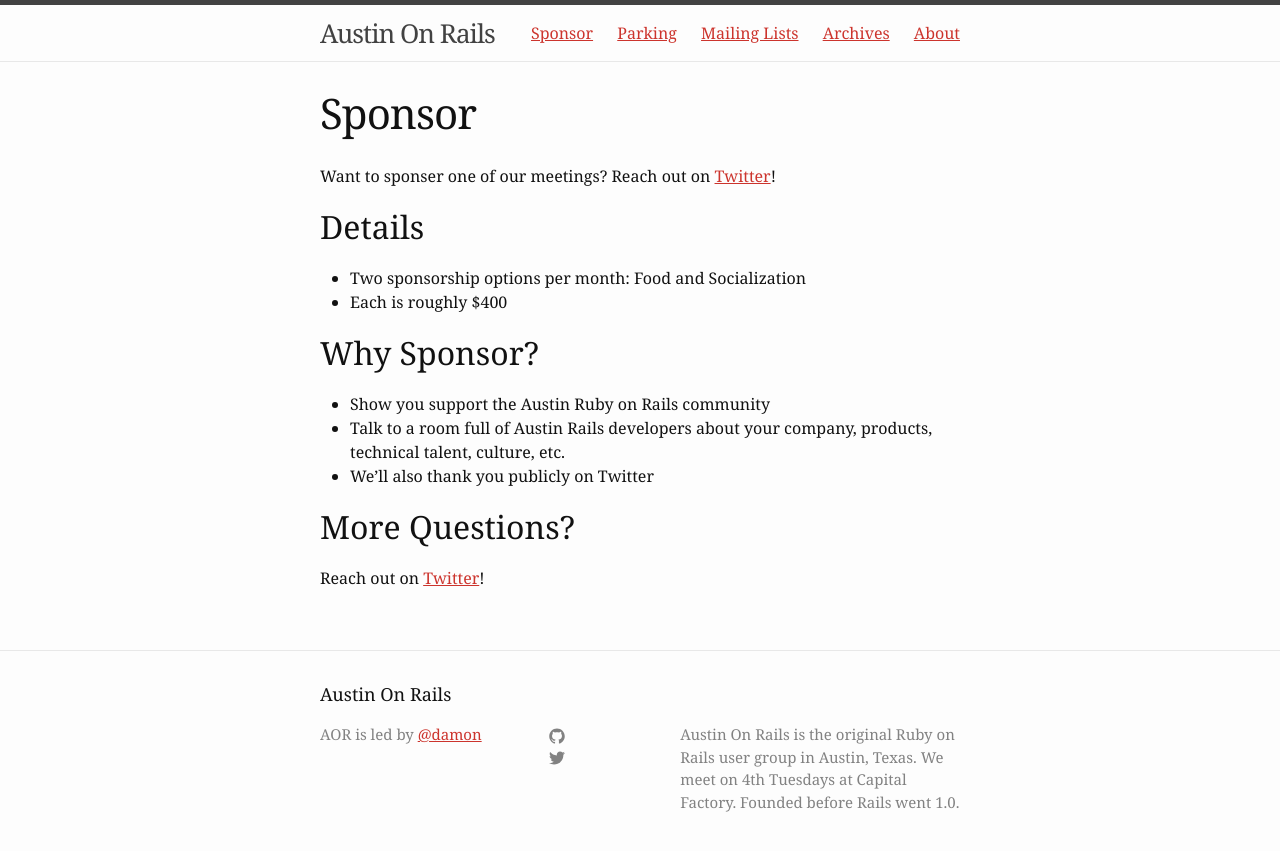
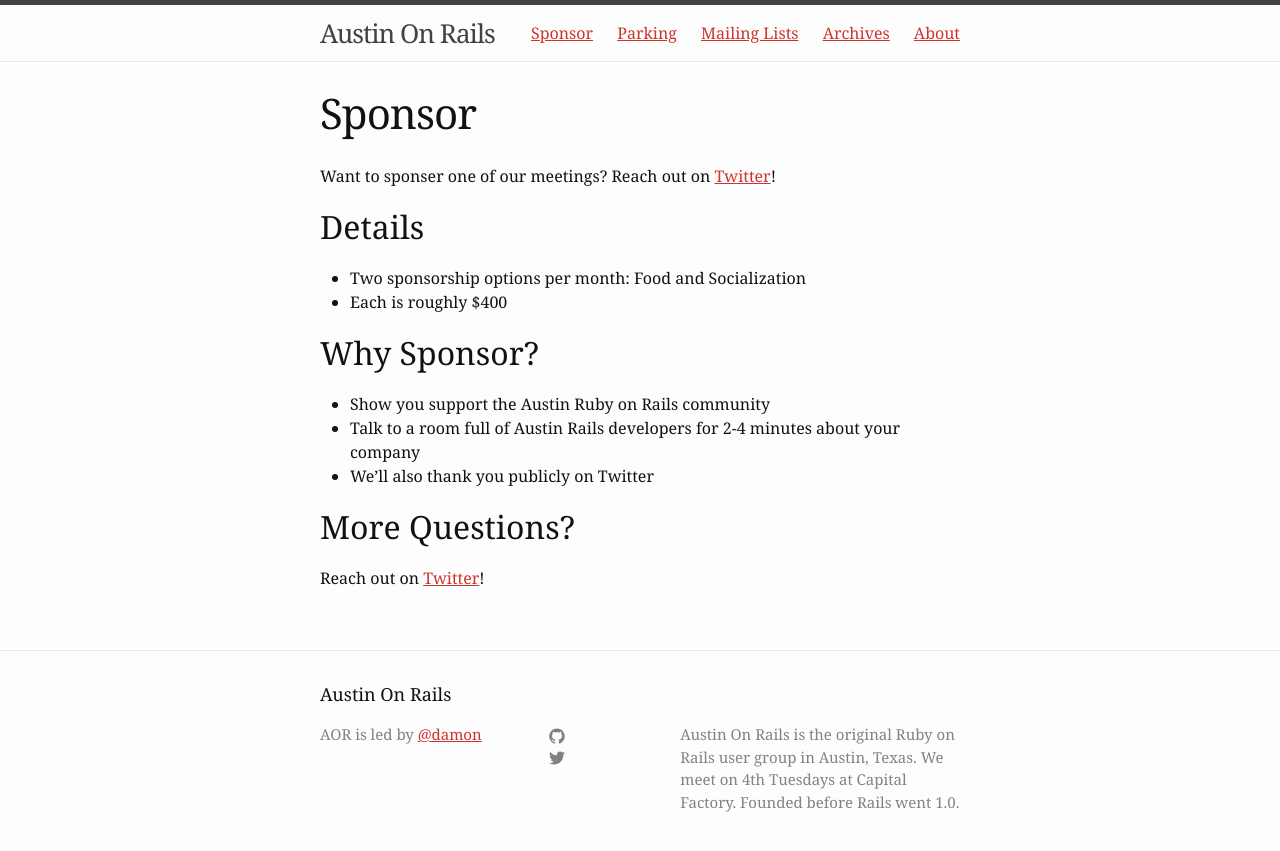
Before and after one commit to austinonrails/aor_meetings_blog, a Jekyll site: the page built from sponsor.md, in a window 1280 px wide. Shown: the top 851 px of the page. Built offline with Jekyll 4.4.1, drawn with Linux system fonts in a browser that asks for light colours.

Commit message:
add time expectation and simplify

```diff
--- a/sponsor.md
+++ b/sponsor.md
@@ -14,7 +14,7 @@
 ## Why Sponsor?
 
 * Show you support the Austin Ruby on Rails community
-* Talk to a room full of Austin Rails developers about your company, products, technical talent, culture, etc.
+* Talk to a room full of Austin Rails developers for 2-4 minutes about your company
 * We'll also thank you publicly on Twitter
 
 ## More Questions?
```
